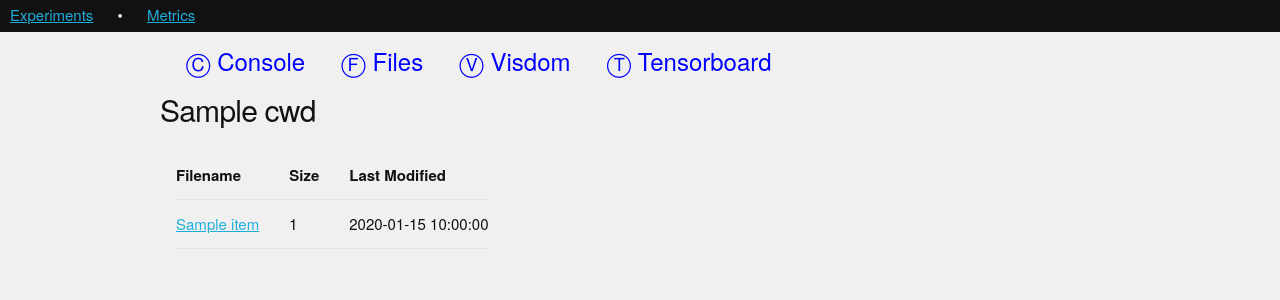
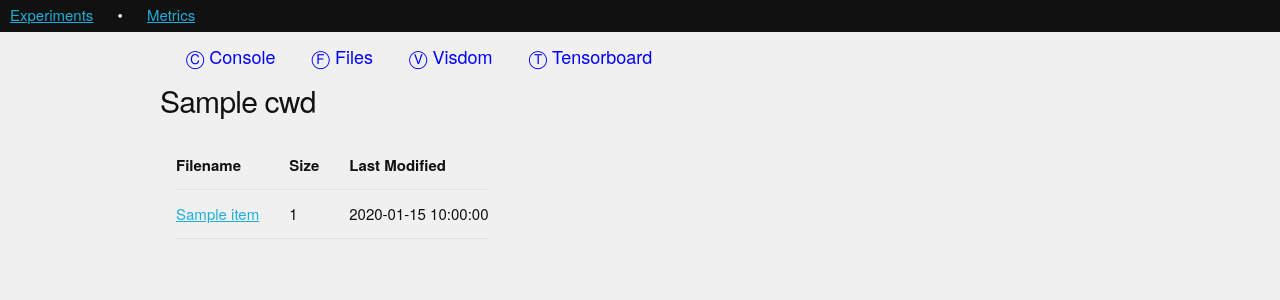
Before and after one commit to gnomehat/gnomehat, a Flask app: template gnomehat/templates/experiment_listing.html in a window 1280 px wide. Shown: the top 300 px of the page. Run offline with Flask 2, Linux system fonts and the light colour scheme; the template is opened without the code that fills it: most values are stand-ins (such as "Sample title", 1, 10 or a date in 2020).

Commit message:
Update button style

```diff
--- a/gnomehat/static/css/main.css
+++ b/gnomehat/static/css/main.css
@@ -63,16 +63,13 @@ table {
 .tablink {
   width: 200px;
   color: blue;
-  border: 1;
-  outline: none;
   cursor: pointer;
   padding: 7px 16px;
-  font-size: 24px;
+  font-size: 18px;
   text-decoration: none;
 }
 
 .tablink:hover {
-  color: blue;
   background-color: #dddddd;
 }
 
--- a/gnomehat/templates/experiment_listing.html
+++ b/gnomehat/templates/experiment_listing.html
@@ -18,7 +18,6 @@
   <link rel="stylesheet" href="/static/css/normalize.css">
   <link rel="stylesheet" href="/static/css/skeleton.css">
   <link rel="stylesheet" href="/static/css/main.css">
-  <link rel="stylesheet" href="/static/css/experiment.css">
 
   <script type="text/javascript" src="/static/ws-repl.js"></script>
 
```
